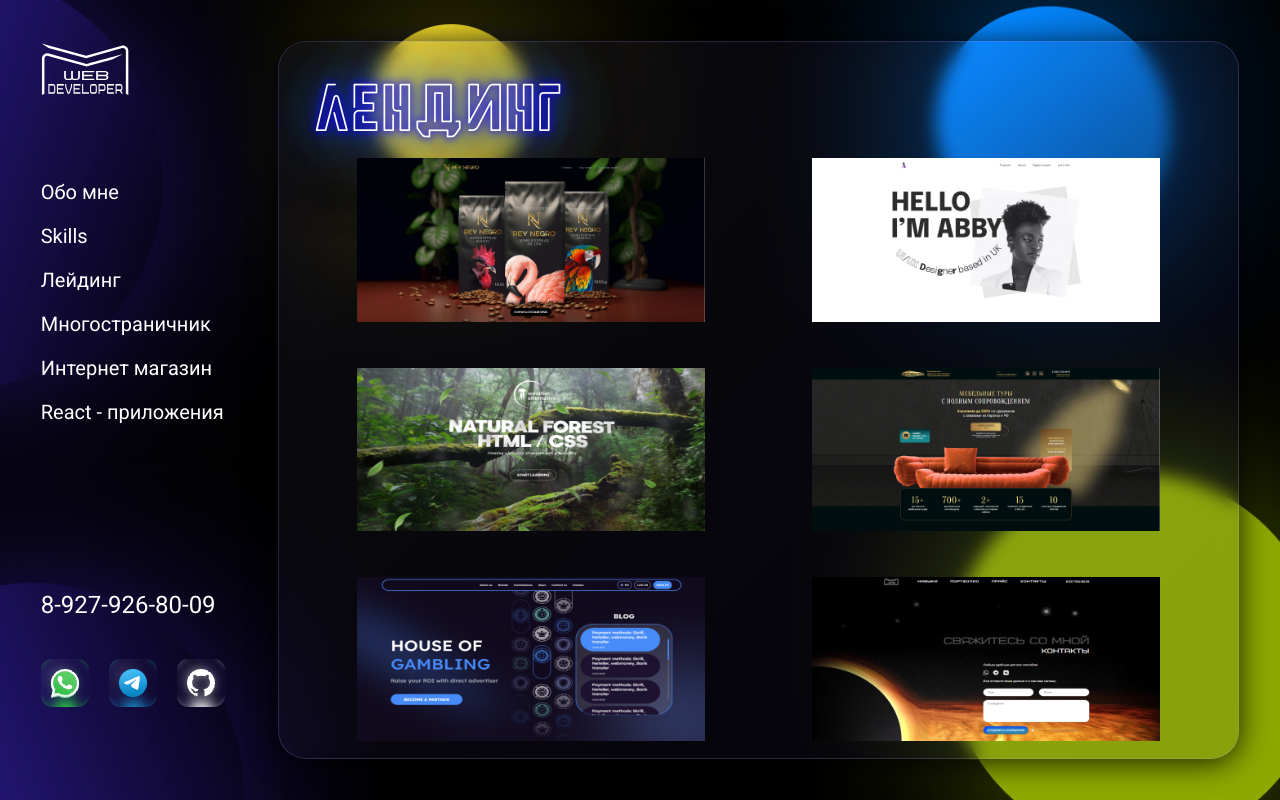
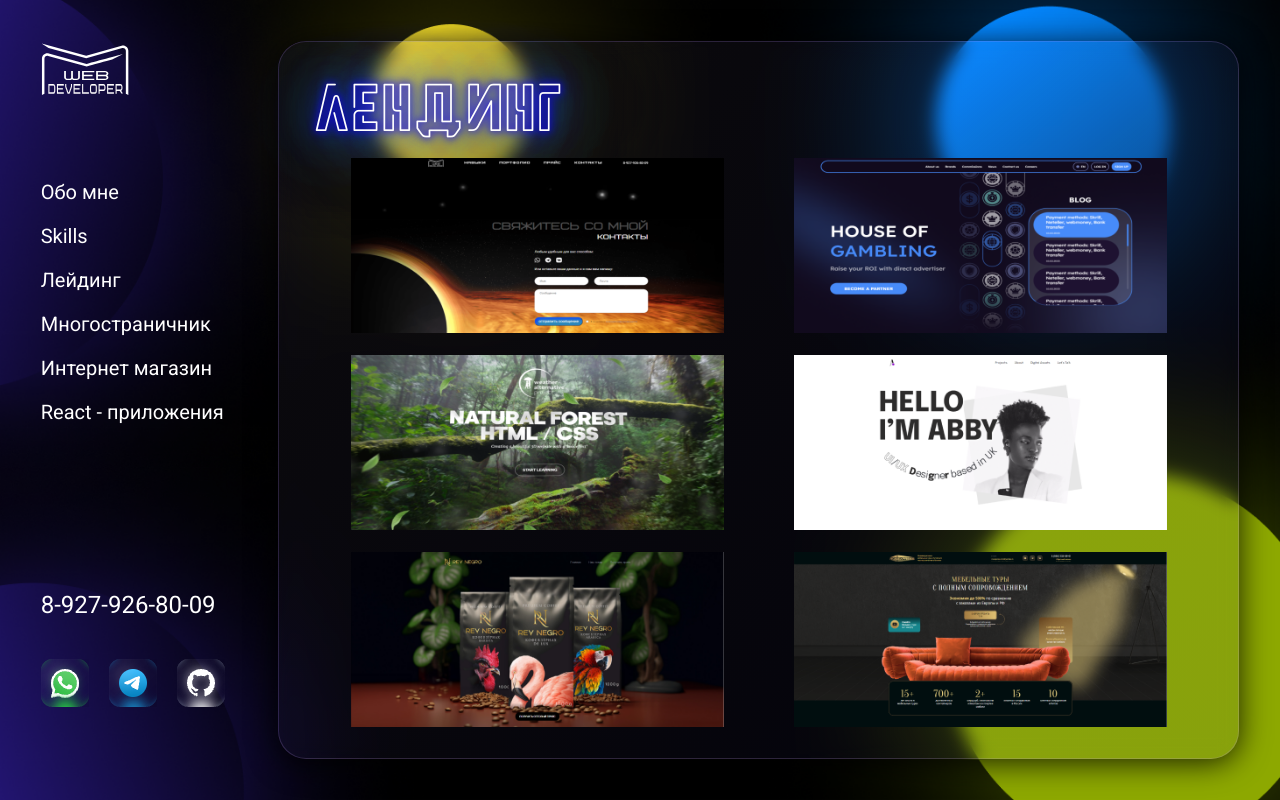
Before and after one commit to Maredin/portfolio, a React (Create React App) app: page /#/Lending in a window 1280 px wide. Built offline with nearby package versions, Linux system fonts and the light colour scheme.

Commit message:
add lending finish

```diff
--- a/src/components/about/About.js
+++ b/src/components/about/About.js
@@ -1,8 +1,10 @@
+import React, { useEffect } from 'react';
+
 import './About.css';
 
 import imgFoto from './img/foto.png';
 function About({ setBlurBg }) {
-    setBlurBg(true);
+    useEffect(() => { setBlurBg(true) }, [setBlurBg])
     return (
         <div className="about">
             <h2 className="about__title">МАРАТ МАМИН</h2>
--- a/src/components/app/App.js
+++ b/src/components/app/App.js
@@ -1,4 +1,4 @@
-import React, { useState } from 'react';
+import React, { useState, useEffect } from 'react';
 import { Routes, Route } from 'react-router-dom';
 
 import './App.css';
@@ -13,6 +13,8 @@ function App() {
 
   const [showBurger, setShowBurger] = useState(false);
   const [blurBg, setBlurBg] = useState(true);
+  const [stepImg, setStepImg] = useState(6);
+
 
   function burger() {
     const navMenu = document.querySelector('.nav');
@@ -28,6 +30,16 @@ function App() {
 
   }
 
+  window.addEventListener('resize', () => {
+    let widthBrouser = document.documentElement.clientWidth;
+    if (widthBrouser < 1240) {
+      setStepImg(4);
+    } else {
+      setStepImg(6);
+    }
+  }, true);
+
+
   return (
     <div className="app">
       <div className={'burger ' + (showBurger ? 'burger__close' : 'burger__open')} onClick={burger}>{showBurger ? 'close' : 'open'}</div>
@@ -41,7 +53,7 @@ function App() {
             <Route path='/' element={<Promo showBurger={showBurger} setBlurBg={setBlurBg} />} />
             <Route path='/About' element={<About setBlurBg={setBlurBg} />} />
             <Route path='/Skills' element={<Skills setBlurBg={setBlurBg} />} />
-            <Route path='/Lending' element={<Lending setBlurBg={setBlurBg} />} />
+            <Route path='/Lending' element={<Lending setBlurBg={setBlurBg} stepImg={stepImg} />} />
           </Routes>
 
         </div>
--- a/src/components/portfolio/lending/Lending.js
+++ b/src/components/portfolio/lending/Lending.js
@@ -1,3 +1,5 @@
+import React, { useEffect } from 'react';
+
 import './lending.css';
 
 import imgLending1 from './img/coffee.png'
@@ -7,48 +9,71 @@ import imgLending4 from './img/furniture.png'
 import imgLending5 from './img/vtop.png'
 import imgLending6 from './img/space.png'
 
+const cartImgArr = [
+    {
+        id: Math.random(),
+        imgLink: "https://maredin.github.io/developer/",
+        imgSrc: imgLending6,
+        imgAlt: "img space"
+    },
+    {
+        id: Math.random(),
+        imgLink: "https://maredin.github.io/vtop3/",
+        imgSrc: imgLending5,
+        imgAlt: "img vtop"
+    },
+    {
+        id: Math.random(),
+        imgLink: "https://maredin.github.io/parallax3D/",
+        imgSrc: imgLending3,
+        imgAlt: "img forest"
+    },
+    {
+        id: Math.random(),
+        imgLink: "https://maredin.github.io/im-abby/",
+        imgSrc: imgLending2,
+        imgAlt: "img disign"
+    },
+    {
+        id: Math.random(),
+        imgLink: "https://maredin.github.io/coffee/",
+        imgSrc: imgLending1,
+        imgAlt: "img coffee"
+    },
+    {
+        id: Math.random(),
+        imgLink: "https://maredin.github.io/rossexpress/",
+        imgSrc: imgLending4,
+        imgAlt: "img furniture"
+    },
+]
 
-function Lending({ setBlurBg }) {
-    setBlurBg(true);
+
+function Lending({ setBlurBg, stepImg }) {
+    useEffect(() => { setBlurBg(true) }, [setBlurBg])
+
+    function AddCart({ stepImg }) {
+        return (
+            cartImgArr.map((item, i) => {
+                if (i < stepImg) {
+                    return (
+                        <div className="lending__cart" key={item.id}>
+                            <a href={item.imgLink} target='blank'>
+                                <img src={item.imgSrc} alt={item.imgAlt} className="lending__cart-img" />
+                            </a>
+                        </div>)
+                }
+            })
+        )
+    }
+
+
     return (
         <div className="lending">
             <h2 className='lending__title'>Лендинг</h2>
             <div className="lending__wrapper">
-                <div className="lending__cart">
-                    <a href="https://maredin.github.io/coffee/" target='blank'>
-                        <img src={imgLending1} alt="img coffee" className="lending__cart-img" />
-                    </a>
-                </div>
+                <AddCart stepImg={stepImg} />
 
-                <div className="lending__cart">
-                    <a href="https://maredin.github.io/im-abby/" target='blank'>
-                        <img src={imgLending2} alt="img disign" className="lending__cart-img" />
-                    </a>
-                </div>
-
-                <div className="lending__cart">
-                    <a href="https://maredin.github.io/parallax3D/" target='blank'>
-                        <img src={imgLending3} alt="img forest" className="lending__cart-img" />
-                    </a>
-                </div>
-
-                <div className="lending__cart">
-                    <a href="https://maredin.github.io/rossexpress/" target='blank'>
-                        <img src={imgLending4} alt="img furniture" className="lending__cart-img" />
-                    </a>
-                </div>
-
-                <div className="lending__cart">
-                    <a href="https://maredin.github.io/vtop3/" target='blank'>
-                        <img src={imgLending5} alt="img vtop" className="lending__cart-img" />
-                    </a>
-                </div>
-
-                <div className="lending__cart">
-                    <a href="https://maredin.github.io/developer/" target='blank'>
-                        <img src={imgLending6} alt="img space" className="lending__cart-img" />
-                    </a>
-                </div>
             </div>
         </div>
     )
--- a/src/components/portfolio/lending/lending.css
+++ b/src/components/portfolio/lending/lending.css
@@ -43,7 +43,6 @@
 
 .lending__wrapper {
     display: flex;
-    gap: 30px;
     margin-top: 10px;
     flex-wrap: wrap;
     justify-content: space-around;
@@ -61,13 +60,8 @@
     }
 
     .lending__cart img {
-        max-width: calc((100vw - 648px)/(1440 - 648) * (400 - 144) + 144px);
+        max-width: calc((100vw - 320px)/(1440 - 320) * (400 - 210) + 210px);
     }
-
-    .lending__wrapper {
-        gap: calc((100vw - 648px)/(1440 - 648) * (30 - 0) + 0px);
-    }
-
 }
 
 @media (max-width: 648px) {
@@ -75,7 +69,7 @@
         padding-top: 65px;
     }
 
-    .lending__cart img {
+    /*     .lending__cart img {
         max-width: calc((100vw - 320px)/(648 - 320) * (144 - 110) + 110px);
-    }
+    } */
 }
--- a/src/components/promo/promo.js
+++ b/src/components/promo/promo.js
@@ -2,7 +2,8 @@ import React, { useEffect } from 'react';
 import './promo.css';
 
 function Promo({ showBurger, setBlurBg }) {
-    setBlurBg(true);
+    useEffect(() => { setBlurBg(true) }, [setBlurBg])
+
 
     function hideAnimations() {
         const title = document.querySelector('.promo__title');
--- a/src/components/skills/Skills.js
+++ b/src/components/skills/Skills.js
@@ -1,3 +1,5 @@
+import React, { useEffect } from 'react';
+
 import './Skills.css';
 
 import htmlImg from './img/html.png';
@@ -18,61 +20,73 @@ import wpImg from './img/wp.png';
 
 const skilsItem = [
     {
+        id: Math.random(),
         title: 'HTML5',
         imgUrl: htmlImg,
         desc: 'Язык разметки, создает каркас вашего  сайта или приложения.'
     },
     {
+        id: Math.random(),
         title: 'CSS3',
         imgUrl: cssImg,
         desc: 'Язык стилей позволяет  создавать абсолютно любой внешний вид  сайта или приложения.'
     },
     {
+        id: Math.random(),
         title: 'Sass / SCSS',
         imgUrl: sassImg,
         desc: 'Препроцессор, который служит для быстрого написания CSS стилей.'
     },
     {
+        id: Math.random(),
         title: 'БЭМ',
         imgUrl: bemImg,
         desc: 'БЭМ — методология, набор правил и рекомендаций по организации работы над проектом.'
     },
     {
+        id: Math.random(),
         title: 'Java Script',
         imgUrl: jsImg,
         desc: 'Язык программирования позволяет оживить web-сраницу.'
     },
     {
+        id: Math.random(),
         title: 'React',
         imgUrl: reactImg,
         desc: 'JavaScript-библиотека с открытым исходным кодом для разработки пользовательских интерфейсов.'
     },
     {
+        id: Math.random(),
         title: 'MobX',
         imgUrl: mobxImg,
         desc: 'Библиотека, делающая управление состоянием приложения простым и масштабируемым.'
     },
     {
+        id: Math.random(),
         title: 'Bootstrap',
         imgUrl: bootstrapImg,
         desc: 'Набор инструментов для создания  веб-приложений и сайтов.'
     },
     {
+        id: Math.random(),
         title: 'webpack',
         imgUrl: webpackImg,
         desc: 'Сборщик модулей для JavaScript-приложений'
     },
     {
+        id: Math.random(),
         title: 'Gulp',
         imgUrl: gulp,
         desc: 'Таск-менеджер для автоматического выполнения часто используемых задач.'
     },
     {
+        id: Math.random(),
         title: 'Git',
         imgUrl: gitImg,
         desc: 'Распределённая система управления версиями.'
     },
     {
+        id: Math.random(),
         title: 'Wordpress',
         imgUrl: wpImg,
         desc: 'Самая популярная система управления контентом для веб-сайтов.'
@@ -80,14 +94,14 @@ const skilsItem = [
 ]
 
 function Skills({ setBlurBg }) {
-    setBlurBg(false);
+    useEffect(() => { setBlurBg(false) }, [setBlurBg])
 
     return (
         <div className="skills">
 
             {skilsItem.map((item) => {
                 return (
-                    <div className="skills__cart">
+                    <div className="skills__cart" key={item.id}>
                         <img className="skills__cart-img" src={item.imgUrl} alt="html" />
                         <h3 className="skills__cart-title">{item.title}</h3>
                         <p className="skills__cart-desc">{item.desc}</p>
```
Also changed, not shown: 11 other files (tests, documents, lock files or other folders).
